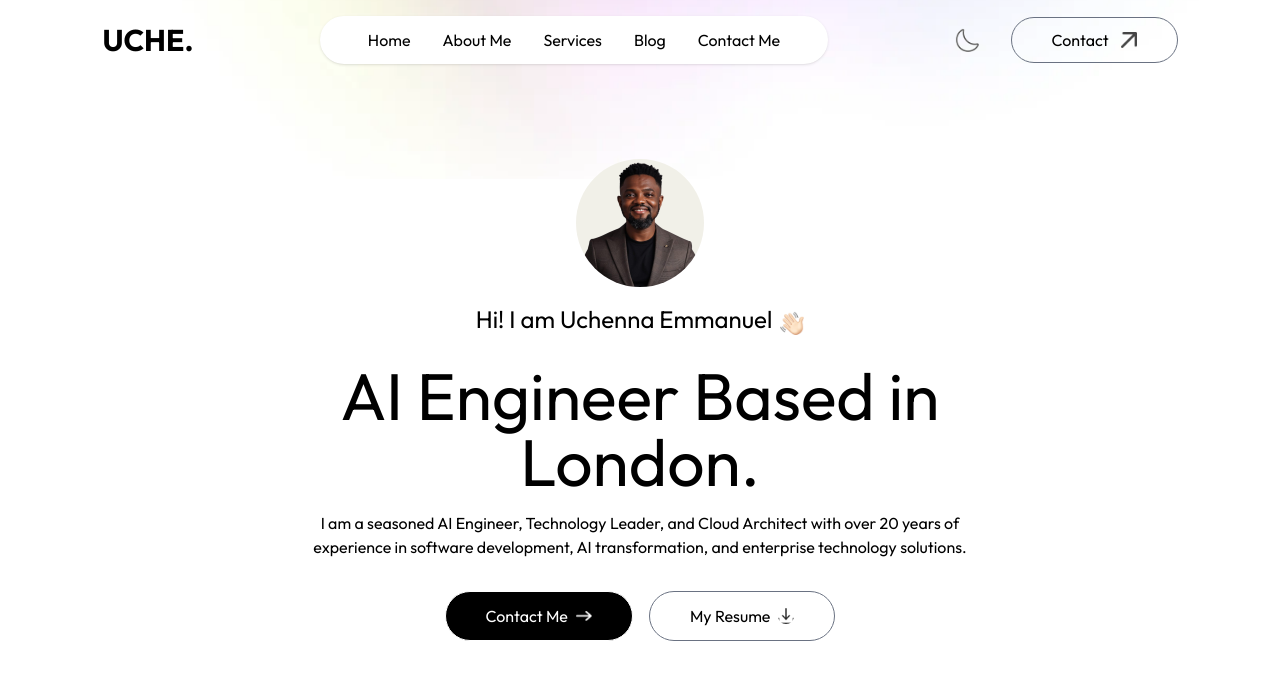
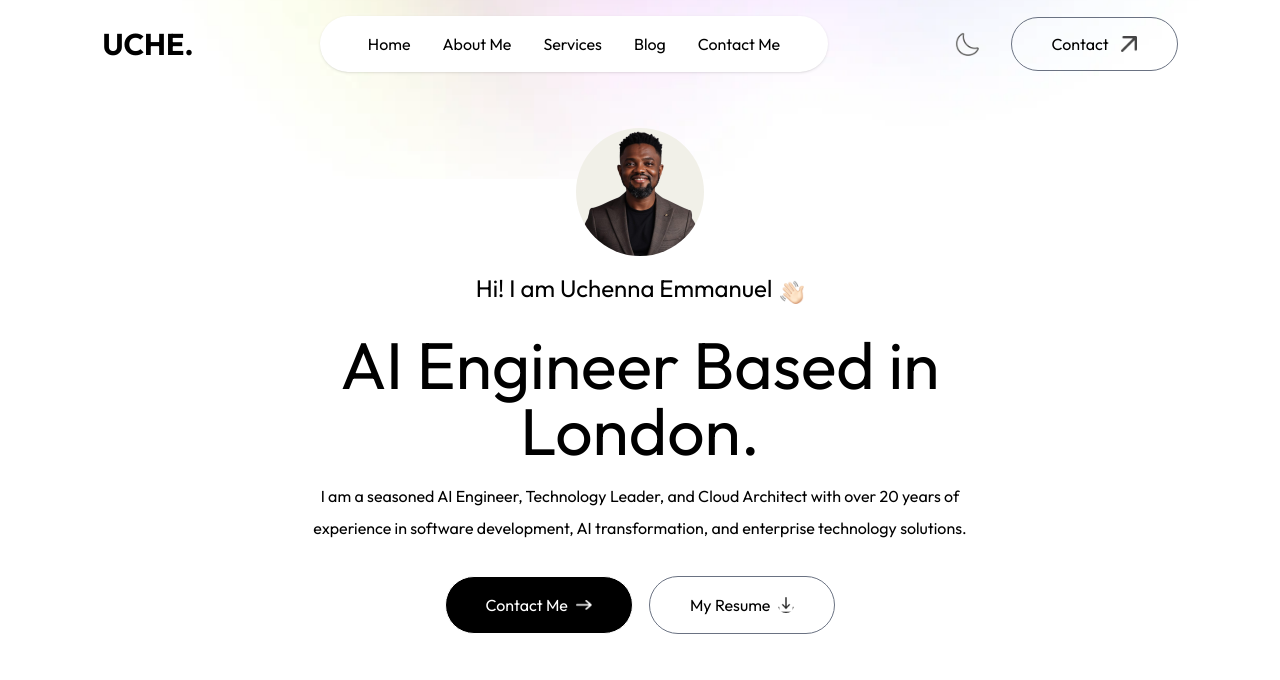
Before and after one commit to Chrstphr9/Chrstphr-s-Portfolio, a Next.js app: page / in a window 1280 px wide. Shown: the top 680 px of the page. Built offline with nearby package versions, Linux system fonts and the light colour scheme; a web font is replaced by a local one.

Commit message:
`Update Header component styles and add leading to RootLayout body class`

```diff
--- a/src/app/components/Header.jsx
+++ b/src/app/components/Header.jsx
@@ -4,8 +4,8 @@
 
 const Header = () => {
     return (
-        <div className='w-11/12 max-w-3xl text-center mx-auto h-screen flex flex-col
-        items-center justify-center gap-4'>
+        <div className='w-11/12 max-w-3xl text-center mx-auto pt-32 pb-20 flex flex-col
+items-center justify-center gap-4'>
             <div>
                 <Image src={assets.profile_img} className='rounded-full w-32' />
             </div>
--- a/src/app/layout.js
+++ b/src/app/layout.js
@@ -20,7 +20,7 @@
   return (
     <html lang="en">
       <body
-        className={`${outfit.className} ${ovo.className} antialiased`}
+        className={`${outfit.className} ${ovo.className} antialiased leading-8 overflow-x-hidden`}
       >
         {children}
       </body>
```
